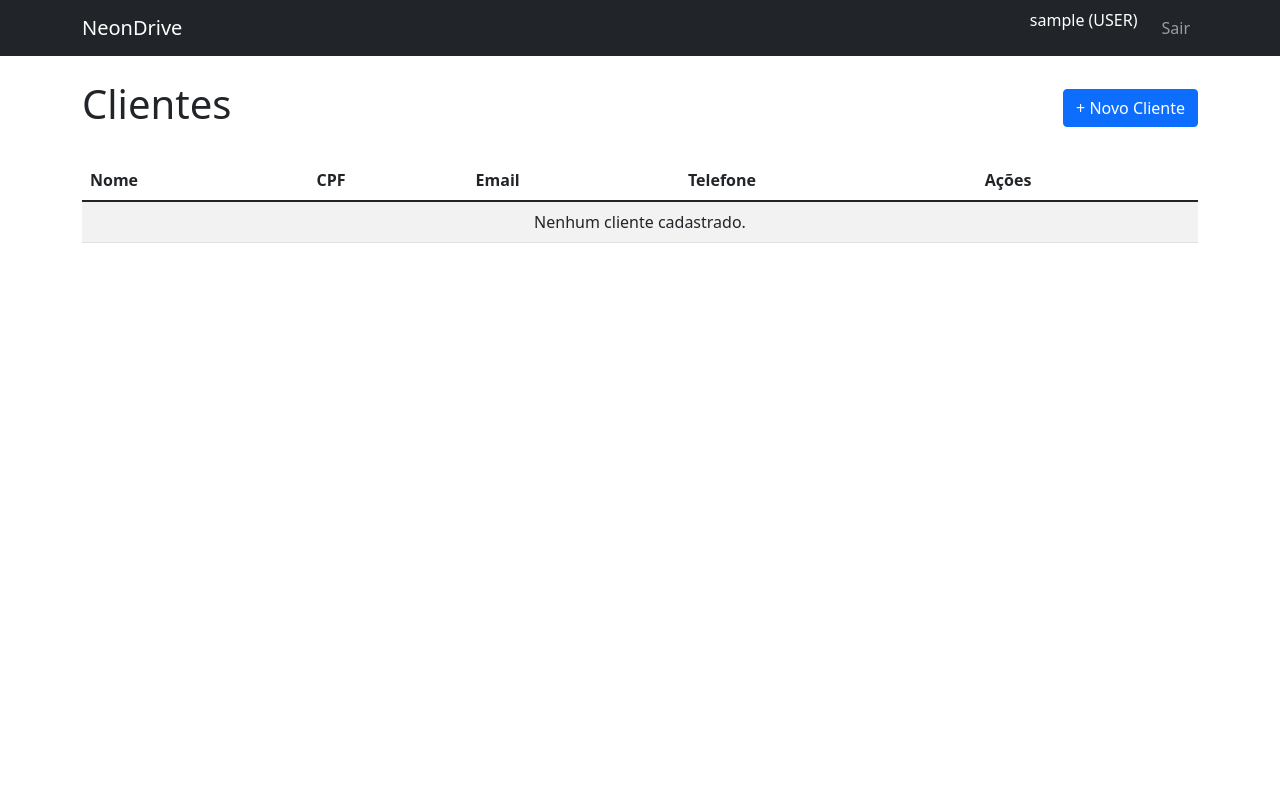
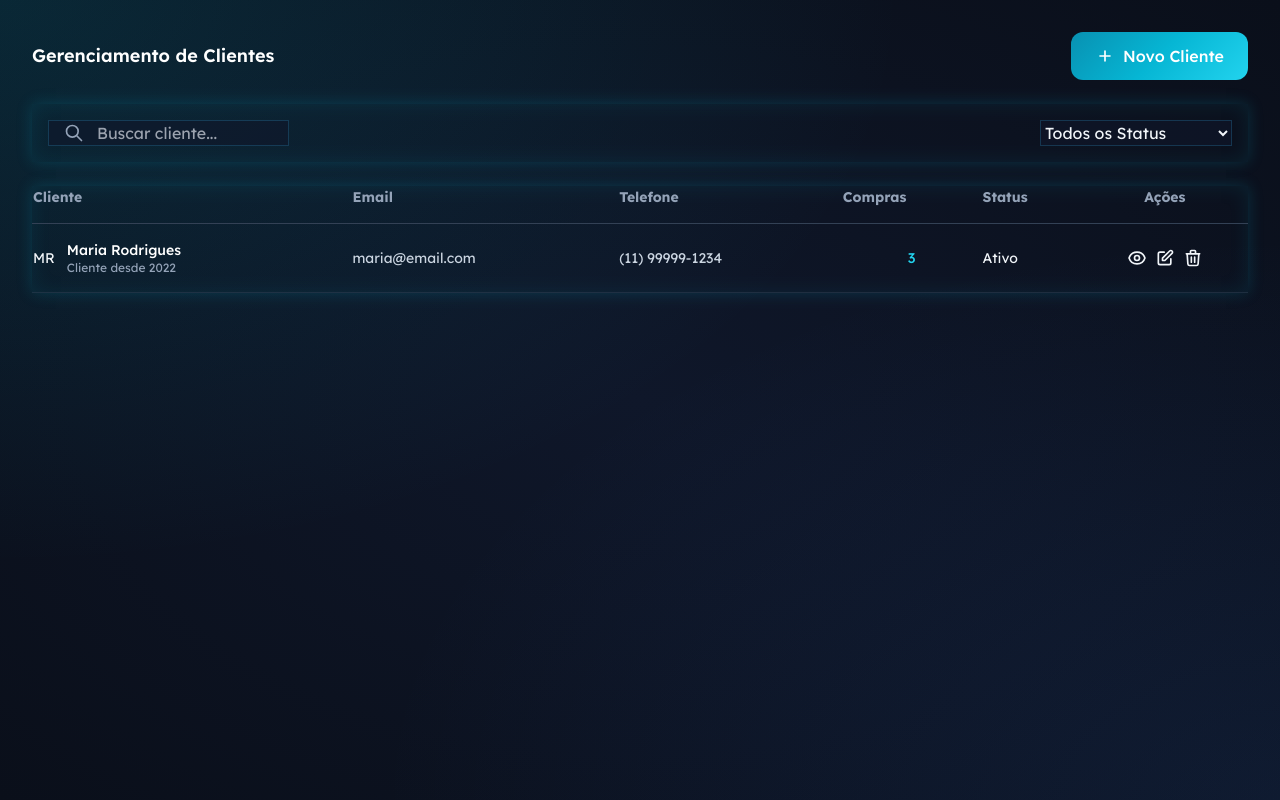
Before and after one commit to Silvaskrtt/NeonDrive, a Django app: page /clientes/ in a window 1280 px wide. Run offline with Django 5.2, Linux system fonts and the light colour scheme; the visitor is signed in with stand-in values (Sample User, id 1); data that the repository does not hold is empty; some libraries are stand-ins or nearby versions.

Commit message:
feat: implementação inicial do frontend de clientes.

```diff
--- /dev/null
+++ b/static/js/clients.js
@@ -0,0 +1,43 @@
+/**
+ * Gerenciamento da página de Clientes
+ */
+
+// Abre o modal de cadastro/edição
+function openClientModal() {
+    const modal = document.getElementById('client-modal');
+    if (modal) {
+        modal.classList.remove('hidden');
+        modal.classList.add('flex');
+    }
+}
+
+// Fecha o modal
+function closeClientModal() {
+    const modal = document.getElementById('client-modal');
+    if (modal) {
+        modal.classList.add('hidden');
+        modal.classList.remove('flex');
+    }
+}
+
+// Exibe feedback de sucesso temporário
+function showSuccessFeedback() {
+    const feedback = document.getElementById('feedback-success');
+    feedback.classList.remove('hidden');
+
+    // Esconde após 4 segundos
+    setTimeout(() => {
+        feedback.classList.add('hidden');
+    }, 4000);
+}
+
+// Filtro de busca simples (Front-end)
+document.querySelector('input[placeholder="Buscar cliente..."]').addEventListener('input', function(e) {
+    const term = e.target.value.toLowerCase();
+    const rows = document.querySelectorAll('.table-row');
+
+    rows.forEach(row => {
+        const text = row.textContent.toLowerCase();
+        row.style.display = text.includes(term) ? '' : 'none';
+    });
+});
--- a/templates/clients/client_list.html
+++ b/templates/clients/client_list.html
@@ -1,77 +1,106 @@
-<!-- templates/clients/client_list.html -->
+{% extends "base.html" %}
+{% load static %}
 
-<!DOCTYPE html>
-<html>
-<head>
-    <title>Clientes</title>
-    <link href="https://cdn.jsdelivr.net/npm/bootstrap@5.1.3/dist/css/bootstrap.min.css" rel="stylesheet">
-</head>
-<body>
-    <nav class="navbar navbar-expand-lg navbar-dark bg-dark">
-        <div class="container">
-            <a class="navbar-brand" href="#">NeonDrive</a>
-            <div class="navbar-nav ms-auto">
-                <span class="nav-text text-white me-3">
-                    {{ user.username }} ({{ user.profile.role }})
-                </span>
-                <a class="nav-link" href="{% url 'account_logout' %}">Sair</a>
+{% block title %}Clientes - AutoNex{% endblock %}
+
+{% block content %}
+<div class="min-h-full w-full">
+    <div class="flex h-full">
+
+        <div id="sidebar-overlay" class="sidebar-overlay hidden" onclick="toggleSidebar()"></div>
+
+        <main class="flex-1 lg:ml-0 overflow-auto">
+
+            <div class="p-4 md:p-8 space-y-6">
+                <div class="flex flex-col sm:flex-row sm:items-center justify-between gap-4">
+                    <h3 class="text-lg font-semibold text-white">Gerenciamento de Clientes</h3>
+                    <button onclick="openClientModal()" class="gradient-btn px-6 py-3 rounded-xl text-white font-medium flex items-center gap-2 transition-transform hover:scale-105">
+                        <svg class="w-5 h-5" fill="none" stroke="currentColor" viewBox="0 0 24 24">
+                            <path stroke-linecap="round" stroke-linejoin="round" stroke-width="2" d="M12 6v6m0 0v6m0-6h6m-6 0H6" />
+                        </svg> Novo Cliente
+                    </button>
+                </div>
+
+                <div class="glass-card neon-border p-4">
+                    <div class="flex flex-col md:flex-row gap-4">
+                        <div class="flex-1 relative">
+                            <svg class="w-5 h-5 absolute left-4 top-1/2 -translate-y-1/2 text-slate-400" fill="none" stroke="currentColor" viewBox="0 0 24 24">
+                                <path stroke-linecap="round" stroke-linejoin="round" stroke-width="2" d="M21 21l-6-6m2-5a7 7 0 11-14 0 7 7 0 0114 0z" />
+                            </svg>
+                            <input type="text" placeholder="Buscar cliente..." class="input-field pl-12">
+                        </div>
+                        <select class="input-field md:w-48">
+                            <option>Todos os Status</option>
+                            <option>Ativos</option>
+                            <option>Inativos</option>
+                        </select>
                     </div>
                 </div>
-    </nav>
 
-    <div class="container mt-4">
-        <div class="d-flex justify-content-between align-items-center">
-            <h1>Clientes</h1>
-
-            {% if perms.clients.add_client %}
-                <a href="{% url 'clients:create' %}" class="btn btn-primary">
-                    + Novo Cliente
-                </a>
-            {% endif %}
-        </div>
-
-        <!-- Tabela de clientes -->
-        <table class="table table-striped mt-4">
+                <div class="glass-card neon-border overflow-x-auto">
+                    <table class="w-full min-w-[800px]">
                         <thead>
-                <tr>
-                    <th>Nome</th>
-                    <th>CPF</th>
-                    <th>Email</th>
-                    <th>Telefone</th>
-                    <th>Ações</th>
+                            <tr class="text-left text-slate-400 text-sm border-b border-slate-700">
+                                <th class="pb-4">Cliente</th>
+                                <th class="pb-4">Email</th>
+                                <th class="pb-4">Telefone</th>
+                                <th class="pb-4">Compras</th>
+                                <th class="pb-4">Status</th>
+                                <th class="pb-4 text-center">Ações</th>
                             </tr>
                         </thead>
-            <tbody>
-                {% for client in clients %}
-                <tr>
-                    <td>{{ client.name }}</td>
-                    <td>{{ client.cpf }}</td>
-                    <td>{{ client.email }}</td>
-                    <td>{{ client.phone }}</td>
-                    <td>
-                        <a href="{% url 'clients:detail' client.pk %}"
-                           class="btn btn-sm btn-info">Ver</a>
-
-                        {% if perms.clients.change_client %}
-                            <a href="{% url 'clients:update' client.pk %}"
-                               class="btn btn-sm btn-warning">Editar</a>
-                        {% endif %}
-
-                        {% if perms.clients.delete_client %}
-                            <a href="{% url 'clients:delete' client.pk %}"
-                               class="btn btn-sm btn-danger">Deletar</a>
-                        {% endif %}
+                        <tbody class="text-sm">
+                            <tr class="table-row border-b border-slate-700/50">
+                                <td class="py-4">
+                                    <div class="flex items-center gap-3">
+                                        <div class="avatar-md gradient-cyan-blue">MR</div>
+                                        <div>
+                                            <p class="font-medium text-white">Maria Rodrigues</p>
+                                            <p class="text-slate-400 text-xs">Cliente desde 2022</p>
+                                        </div>
+                                    </div>
+                                </td>
+                                <td class="py-4 text-slate-300">maria@email.com</td>
+                                <td class="py-4 text-slate-300">(11) 99999-1234</td>
+                                <td class="py-4 text-cyan-400 font-medium text-center">3</td>
+                                <td class="py-4"><span class="badge badge-success">Ativo</span></td>
+                                <td class="py-4">
+                                    <div class="flex items-center justify-center gap-2">
+                                        <button class="action-btn hover:text-cyan-400 hover:bg-cyan-500/10" title="Visualizar">
+                                            <svg class="w-5 h-5" fill="none" stroke="currentColor" viewBox="0 0 24 24"><path stroke-linecap="round" stroke-linejoin="round" stroke-width="2" d="M15 12a3 3 0 11-6 0 3 3 0 016 0z" /><path stroke-linecap="round" stroke-linejoin="round" stroke-width="2" d="M2.458 12C3.732 7.943 7.523 5 12 5c4.478 0 8.268 2.943 9.542 7-1.274 4.057-5.064 7-9.542 7-4.477 0-8.268-2.943-9.542-7z" /></svg>
+                                        </button>
+                                        <button class="action-btn hover:text-blue-400 hover:bg-blue-500/10" title="Editar">
+                                            <svg class="w-5 h-5" fill="none" stroke="currentColor" viewBox="0 0 24 24"><path stroke-linecap="round" stroke-linejoin="round" stroke-width="2" d="M11 5H6a2 2 0 00-2 2v11a2 2 0 002 2h11a2 2 0 002-2v-5m-1.414-9.414a2 2 0 112.828 2.828L11.828 15H9v-2.828l8.586-8.586z" /></svg>
+                                        </button>
+                                        <button class="action-btn hover:text-red-400 hover:bg-red-500/10" title="Excluir">
+                                            <svg class="w-5 h-5" fill="none" stroke="currentColor" viewBox="0 0 24 24"><path stroke-linecap="round" stroke-linejoin="round" stroke-width="2" d="M19 7l-.867 12.142A2 2 0 0116.138 21H7.862a2 2 0 01-1.995-1.858L5 7m5 4v6m4-6v6m1-10V4a1 1 0 00-1-1h-4a1 1 0 00-1 1v3M4 7h16" /></svg>
+                                        </button>
+                                    </div>
                                 </td>
                             </tr>
-                {% empty %}
-                <tr>
-                    <td colspan="5" class="text-center">
-                        Nenhum cliente cadastrado.
-                    </td>
-                </tr>
-                {% endfor %}
                         </tbody>
                     </table>
                 </div>
-</body>
-</html>
+
+                <div id="feedback-success" class="toast-feedback hidden">
+                    <div class="flex items-center gap-3">
+                        <div class="icon-circle bg-green-500/20 text-green-400">
+                            <svg class="w-6 h-6" fill="none" stroke="currentColor" viewBox="0 0 24 24"><path stroke-linecap="round" stroke-linejoin="round" stroke-width="2" d="M5 13l4 4L19 7" /></svg>
+                        </div>
+                        <div>
+                            <p class="font-medium text-green-400">Operação realizada com sucesso!</p>
+                            <p class="text-sm text-slate-400">O cliente foi salvo no sistema.</p>
+                        </div>
+                    </div>
+                </div>
+            </div>
+        </main>
+    </div>
+</div>
+
+{% include "modals/client_modal.html" %}
+{% endblock %}
+
+{% block extra_js %}
+<script src="{% static 'js/clients.js' %}"></script>
+{% endblock %}
```
Also changed, not shown: static/css/clients.css (added, +68 -0 lines). Lines whose indentation alone changed are shown as unchanged.
